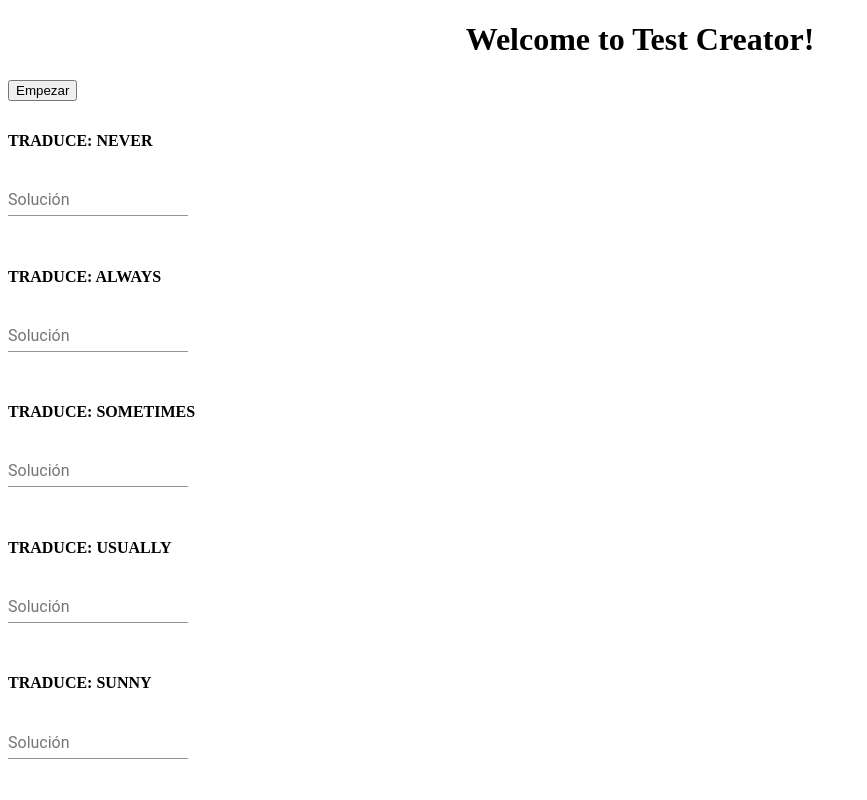
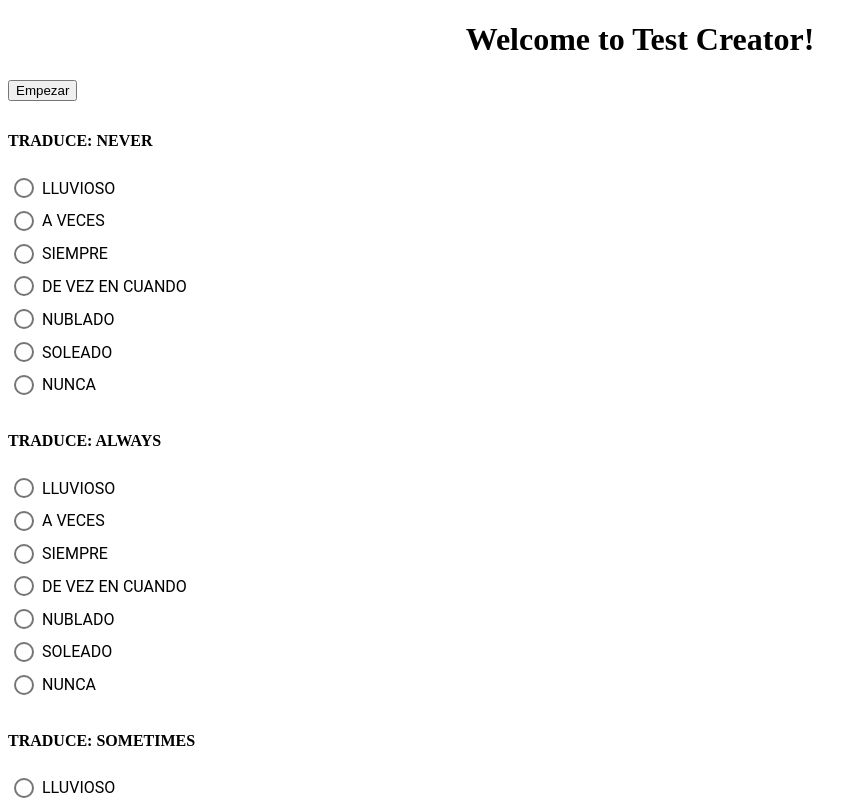
Before and after one commit to Robfeb/AngularProjects, an Angular app in the folder TestCreator/: page / in a window 1280 px wide. Shown: the top 800 px of the page, without its empty margins (0-867 px from the left). Built offline with nearby package versions, Linux system fonts and the light colour scheme.

Commit message:
add radio question

```diff
--- a/TestCreator/src/app/app.component.html
+++ b/TestCreator/src/app/app.component.html
@@ -5,7 +5,7 @@
 </div>
 <input type="button" value="Empezar" (click)="shuffleExercise()" />
 <!-- <app-select-question *ngFor="let ex of exercise" [QuestionList]="questionList" [SolutionList]="solutionList" [Test]="ex"></app-select-question> -->
-
+<app-radio-question *ngFor="let ex of exercise" [SolutionList]="solutionList" [Test]="ex"></app-radio-question>
 <app-question *ngFor="let ex of exercise" [Test]="ex"></app-question>
 <app-single-select-question *ngFor="let ex of exercise" [SolutionList]="solutionList" [Test]="ex"></app-single-select-question>
 
--- a/TestCreator/src/app/app.module.ts
+++ b/TestCreator/src/app/app.module.ts
@@ -6,16 +6,19 @@ import { AppComponent } from './app.component';
 import { MatSelectModule } from '@angular/material/select';
 import { MatFormFieldModule } from '@angular/material/form-field';
 import { MatInputModule } from '@angular/material/input';
+import { MatRadioModule } from '@angular/material/radio';
 import { QuestionComponent } from './question/question.component';
 import { SelectQuestionComponent } from './select-question/select-question.component';
 import {MatIconModule} from '@angular/material/icon';
 import { SingleSelectQuestionComponent } from './single-select-question/single-select-question.component';
+import { RadioQuestionComponent } from './radio-question/radio-question.component';
 @NgModule({
   declarations: [
     AppComponent,
     QuestionComponent,
     SelectQuestionComponent,
     SingleSelectQuestionComponent,
+    RadioQuestionComponent,
   ],
   imports: [
     BrowserAnimationsModule,
@@ -25,7 +28,8 @@ import { SingleSelectQuestionComponent } from './single-select-question/single-s
     MatSelectModule,
     MatFormFieldModule,
     MatInputModule,
-    MatIconModule
+    MatIconModule,
+    MatRadioModule
   ],
   providers: [],
   bootstrap: [AppComponent]
--- /dev/null
+++ b/TestCreator/src/app/radio-question/radio-question.component.css
@@ -0,0 +1,7 @@
+mat-radio-group {
+    display: inline-flex;
+    flex-direction: column;
+  }
+mat-radio-button {
+    margin: 6px;
+  }
--- /dev/null
+++ b/TestCreator/src/app/radio-question/radio-question.component.html
@@ -0,0 +1,9 @@
+<h4>{{Test.Title}} {{Test.Question}}<mat-icon color="primary">{{iconResponse}}</mat-icon>
+</h4>
+<div>
+    <mat-radio-group formGroupName="radioOptions">
+        <mat-radio-button *ngFor="let solution of SolutionList" [value]="solution" (change)="changeSolution($event.value)">
+        {{solution}}
+       </mat-radio-button>
+    </mat-radio-group>
+</div>
--- /dev/null
+++ b/TestCreator/src/app/radio-question/radio-question.component.ts
@@ -0,0 +1,33 @@
+import { Component, Input, OnInit, Output } from '@angular/core';
+import { Test } from '../shared/models/test';
+
+@Component({
+  selector: 'app-radio-question',
+  templateUrl: './radio-question.component.html',
+  styleUrls: ['./radio-question.component.css']
+})
+export class RadioQuestionComponent implements OnInit {
+
+  constructor() { }
+
+  ngOnInit(): void {
+  }
+  @Input() Test: Test;
+  @Input() SolutionList: String[] = [];
+  solutionSelected: string = null;
+  iconResponse: string = null;
+  @Output()
+  validResponse: boolean;
+  changeSolution(value: string) {
+    this.solutionSelected = value;
+    this.isCorrect();
+  }
+  isCorrect() {
+    if (this.solutionSelected != null ) {
+      this.validResponse = (this.Test.Solution === this.solutionSelected);
+      this.iconResponse = this.validResponse ? 'sentiment_very_satisfied' : 'sentiment_very_dissatisfied';
+    }
+
+  }
+
+}
```
Also changed, not shown: 1 other file (tests, documents, lock files or other folders).
